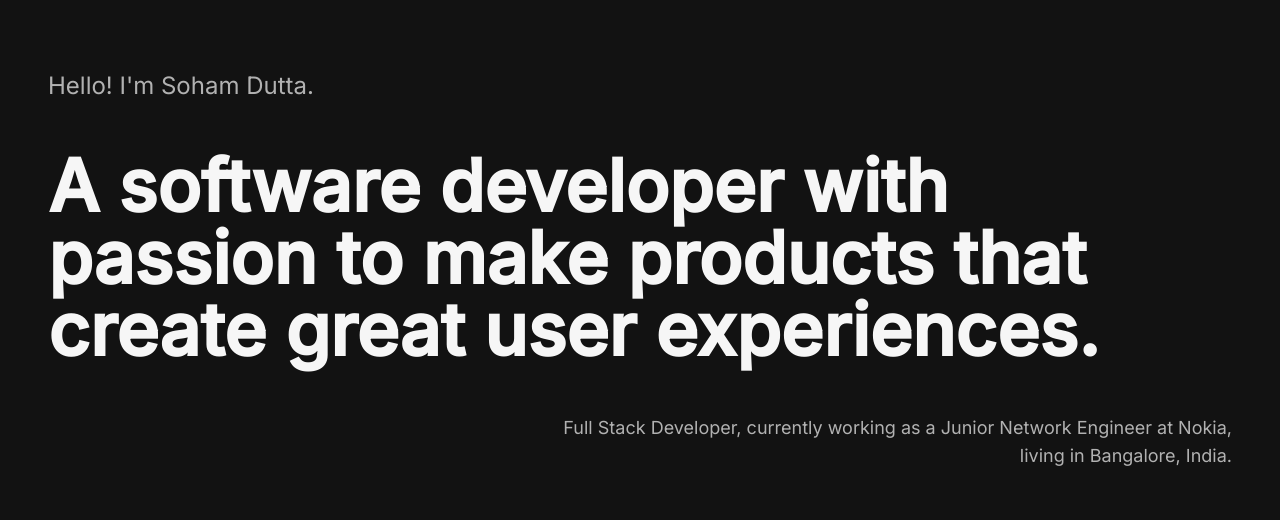
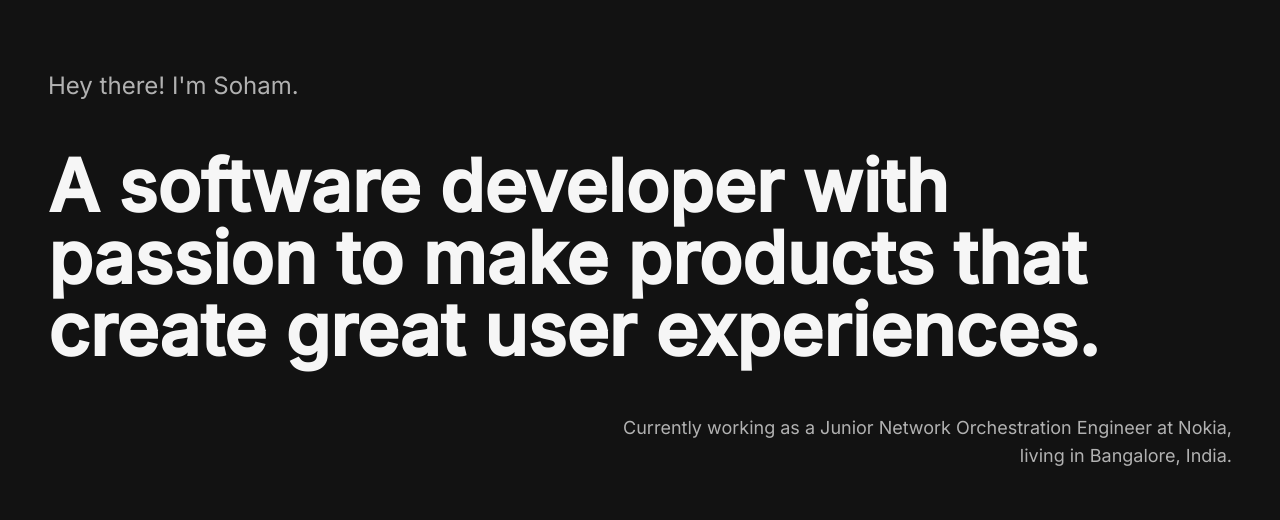
Before and after one commit to shm-dtt/portfolio-v2, a Next.js app: page / in a window 1280 px wide. Shown: the part 198-718 px from the top of the page. Built offline with nearby package versions, Linux system fonts and the light colour scheme; no server answers.

Commit message:
UI changes

```diff
--- a/components/Footer/Footer.tsx
+++ b/components/Footer/Footer.tsx
@@ -26,7 +26,7 @@ const Footer: React.FC = () => {
   });
 
   return (
-    <div className="flex flex-col justify-center mt-6">
+    <div className="flex flex-col justify-center mt-6 mb-4">
       <div
         className={`p-4 ${inter.className} flex md:justify-between md:flex-row md:items-center flex-col text-white gap-8`}
       >
@@ -60,12 +60,12 @@ const Footer: React.FC = () => {
           </div>
         </div>
       </div>
-      <div
+      {/* <div
         className={` mx-4 my-6 text-white text-xs ${inter.className} inline-flex gap-2 items-center flex-row justify-center`}
       >
         Built with NextJs <NextJsLogo />
         and deployed in <VercelLogo />
-      </div>
+      </div> */}
     </div>
   );
 };
--- a/components/LandingPage/LandingPage.tsx
+++ b/components/LandingPage/LandingPage.tsx
@@ -45,13 +45,13 @@ const LandingPage: React.FC = () => {
     <motion.div ref={container} style={{opacity: scrollYProgress}} className=" flex flex-col h-screen mb-32 items-center justify-center">
       <div className={`${inter.className} flex flex-col z-1 pointer-events-none text-white px-12 py-16 gap-12`}>
         <div className="lg:text-2xl text-xl opacity-70">
-          Hello! I&apos;m {Data.firstName} {Data.lastName}.
+          Hey there! I&apos;m {Data.firstName}.
         </div>
         <div className="lg:text-7xl md:text-6xl text-4xl font-bold">
           {Data.intro}
         </div>
         <div className="text-right lg:text-lg text-md opacity-70">
-          Full Stack Developer, currently working as a {Data.position} at {Data.currentCompany},<br/> living in {Data.location}, {Data.country}.
+          Currently working as a {Data.position} at {Data.currentCompany},<br/> living in {Data.location}, {Data.country}.
         </div>
       </div>
       <div className="flex h-full w-full overflow-hidden absolute">
--- a/components/Preloader/Preloader.tsx
+++ b/components/Preloader/Preloader.tsx
@@ -4,7 +4,7 @@ import { motion } from 'framer-motion';
 import { opacity, slideUp } from './animation';
 import { inter } from '@/utils/fonts/Fonts';
 
-const words = ["Hello","নমস্কার", "नमस्कार", "Bonjour", "Ciao", "Olà", "こんにちは", "Guten tag!" ]
+// const words = ["Hello","নমস্কার", "नमस्कार", "Bonjour", "Ciao", "Olà", "こんにちは", "Guten tag!" ]
 
 const Preloader: React.FC = () => {
 
@@ -15,12 +15,12 @@ const Preloader: React.FC = () => {
     //     setDimension({width: window.innerWidth, height: window.innerHeight})
     // }, [])
 
-    useEffect( () => {
-        if(index == words.length - 1) return;
-        setTimeout( () => {
-            setIndex(index + 1)
-        }, index == 0 ? 1000 : 150)
-    }, [index])
+    // useEffect( () => {
+    //     if(index == words.length - 1) return;
+    //     setTimeout( () => {
+    //         setIndex(index + 1)
+    //     }, index == 0 ? 400 : 400)
+    // }, [index])
 
     // const initialPath = `M0 0 L${dimension.width} 0 L${dimension.width} ${dimension.height} Q${dimension.width/2} ${dimension.height + 300} 0 ${dimension.height}  L0 0`
     // const targetPath = `M0 0 L${dimension.width} 0 L${dimension.width} ${dimension.height} Q${dimension.width/2} ${dimension.height} 0 ${dimension.height}  L0 0`
@@ -47,8 +47,9 @@ const Preloader: React.FC = () => {
 
     return (
         <motion.div variants={slideUp} initial="initial" exit="exit" className=" h-screen w-screen flex items-center justify-center fixed z-1000 bg-white">
-            <motion.p variants={opacity} initial="initial" animate="enter" className={`flex text-black text-4xl items-center absolute z-10 ${inter.className}`}>
-                <span className=' block w-3 h-3 bg-black mr-3 rounded-full'></span>{words[index]}
+            <motion.p variants={opacity} initial="initial" animate="enter" className={`flex text-black text-4xl items-center absolute z-10 font-semibold ${inter.className}`}>
+                {/* {words[index]} */}
+                Soham's <br/> Portfolio <br/>2024
             </motion.p>
         </motion.div>
     );
--- a/components/Preloader/animation.ts
+++ b/components/Preloader/animation.ts
@@ -4,7 +4,7 @@ export const opacity = {
     },
     enter: {
         opacity: 0.75,
-        transition: {duration: 1, delay: 0.2}
+        transition: {duration: 0.2, delay: 0.1}
     },
 }
 
@@ -14,6 +14,6 @@ export const slideUp = {
     },
     exit: {
         top: "-100vh",
-        transition: {duration: 0.8, ease: [0.76, 0, 0.24, 1], delay: 0.2}
+        transition: {duration: 0.7, ease: [0.5, 0, 0.1, 1], delay: 0.1}
     }
 }
--- a/package.json
+++ b/package.json
@@ -12,7 +12,7 @@
     "framer-motion": "^11.0.8",
     "gsap": "^3.12.5",
     "locomotive-scroll": "^5.0.0-beta.11",
-    "next": "^14.2.4",
+    "next": "^14.2.8",
     "query-string": "^9.0.0",
     "react": "^18",
     "react-dom": "^18"
--- a/utils/data/Data.tsx
+++ b/utils/data/Data.tsx
@@ -9,7 +9,7 @@ export const Data = {
   gmtOffset: "+5:30",
   year: 2024,
   currentCompany: "Nokia",
-  position: "Junior Network Engineer",
+  position: "Junior Network Orchestration Engineer",
   intro: "A software developer with passion to make products that create great user experiences.",
   email: "sohamdutta2001@gmail.com",
   twitter: "https://twitter.com/shmdsgn",
```
Also changed, not shown: 1 other file (tests, documents, lock files or other folders).
